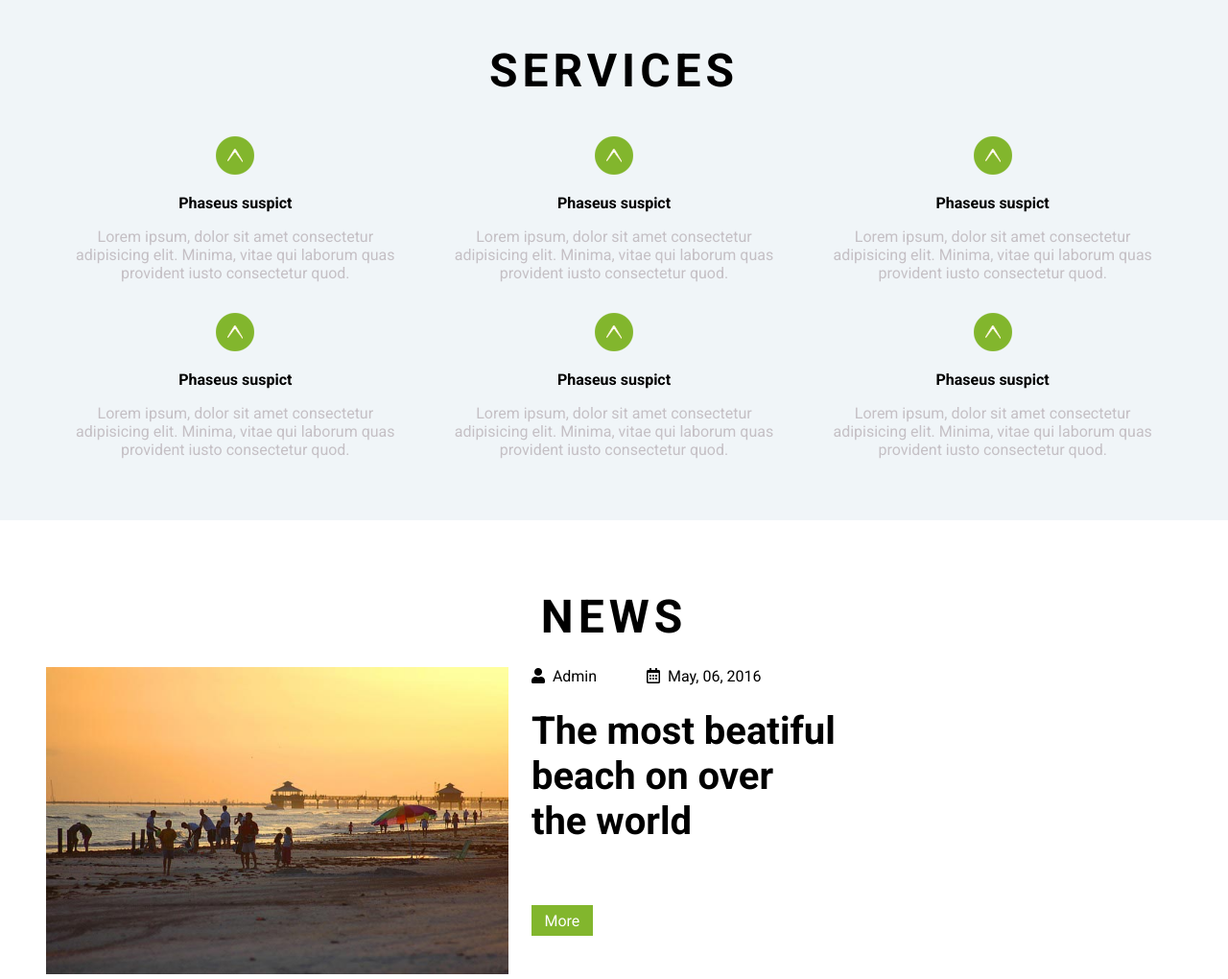
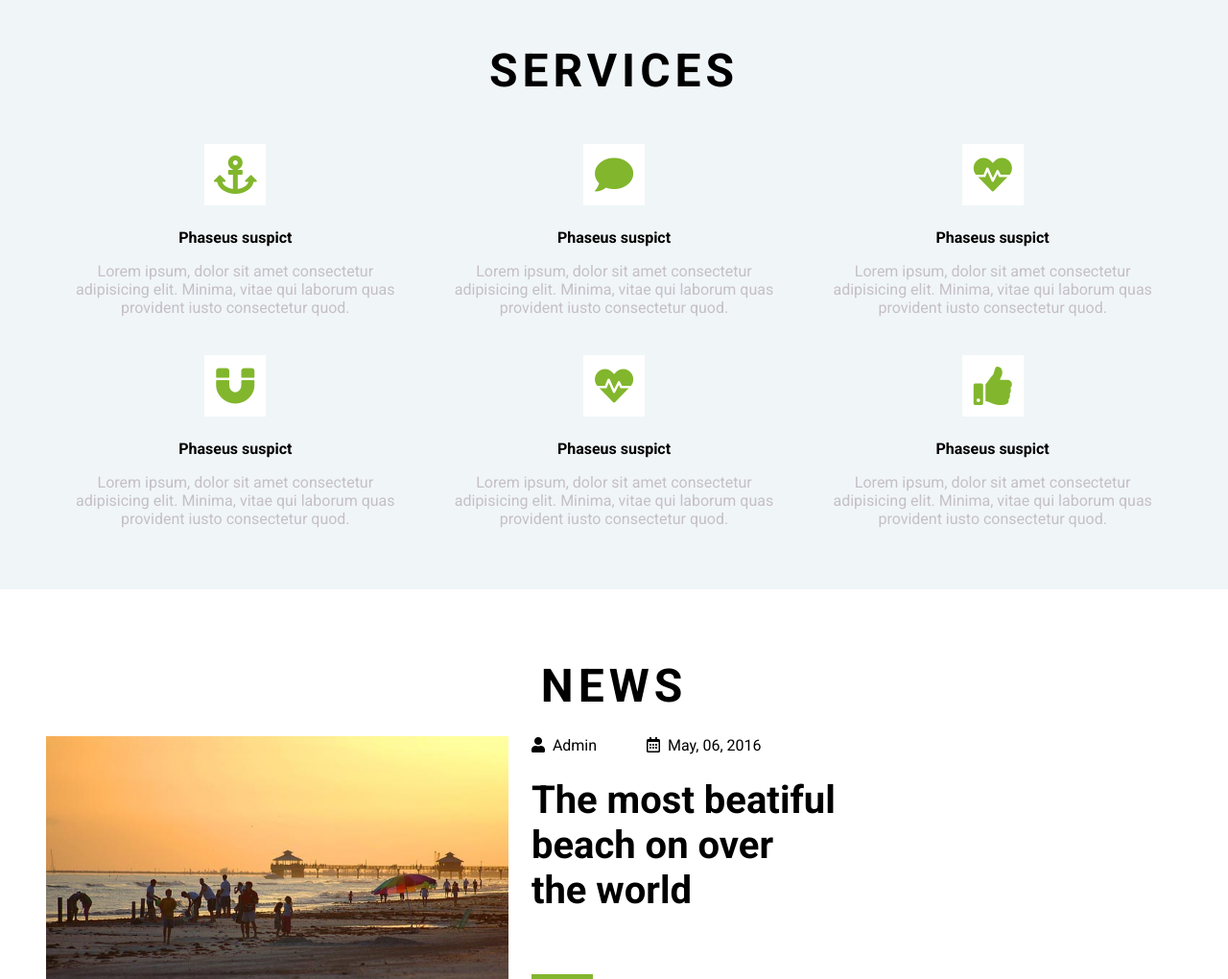
Before and after one commit to NoTimeToDie-debug/TravelWeb, a plain HTML site: page index.html in a window 1280 px wide. Shown: the part 1780-2800 px from the top of the page at 96% size. Drawn offline with Linux system fonts and the light colour scheme.

Commit message:
version 2

```diff
--- a/css/style.css
+++ b/css/style.css
@@ -5,7 +5,9 @@
     font-size: 16px;
     font-family: 'Roboto', sans-serif;
 }
-
+body {
+    position: relative;
+}
 /* header */
 .clear__both {
     clear: both;
@@ -132,6 +134,13 @@ nav .nav__icons i {
     font-size: 1rem;
 }
 
+.icon__top {
+    position: fixed;
+    z-index: 1;
+    top: 500px;
+    right: 4px;
+}
+
 /* welcome */
 #welcome {
     padding: 3rem;
@@ -189,8 +198,14 @@ nav .nav__icons i {
     font-size: 1rem;
 }
 
-#services .services__item img {
-    padding: 1rem;
+#services .services__item i {
+    width: 4rem;
+    height: 4rem;
+    line-height: 4rem;
+    font-size: 2.5rem;
+    color: #82b62d;
+    background-color: white;
+    margin: 1.5rem 0;
 }
 
 /* News */
@@ -261,6 +276,7 @@ nav .nav__icons i {
     background-color: #82b62d;
     width: 2.5rem;
     height: 2.5rem;
+    border: none;
 }
 
 #join .join__bottom {
--- a/index.html
+++ b/index.html
@@ -18,7 +18,7 @@
 
 <body>
     <!-- Header -->
-    <header>
+    <header id="top" >
         <div class="header__left float__left">
             <div class="logo">
                 <p>Njoy<span> Travels</span></p>
@@ -59,6 +59,9 @@
                 obcaecati, ducimus illo accusantium dolore dicta voluptatum excepturi! Mollitia voluptate reiciendis ut
                 architecto hic!</p>
             <button class="btn__more" style="margin: 2rem;">More</button>
+        </div>
+        <div class="icon__top">
+            <a href="#top"><img src="./images/arrow.png" alt=""></a>
         </div>
     </section>
 
@@ -106,37 +109,37 @@
         <h1>Services</h1>
         <div class="services__list">
             <div class="services__item">
-                <img src="./images/arrow.png" alt="">
+                <i class="fas fa-anchor"></i>
                 <h5>Phaseus suspict</h5>
                 <p>Lorem ipsum, dolor sit amet consectetur adipisicing elit. Minima, vitae qui laborum quas provident
                     iusto consectetur quod.</p>
             </div>
             <div class="services__item">
-                <img src="./images/arrow.png" alt="">
+                <i class="fas fa-comment"></i>
                 <h5>Phaseus suspict</h5>
                 <p>Lorem ipsum, dolor sit amet consectetur adipisicing elit. Minima, vitae qui laborum quas provident
                     iusto consectetur quod.</p>
             </div>
             <div class="services__item">
-                <img src="./images/arrow.png" alt="">
+                <i class="fas fa-heartbeat"></i>
                 <h5>Phaseus suspict</h5>
                 <p>Lorem ipsum, dolor sit amet consectetur adipisicing elit. Minima, vitae qui laborum quas provident
                     iusto consectetur quod.</p>
             </div>
             <div class="services__item">
-                <img src="./images/arrow.png" alt="">
+                <i class="fas fa-magnet"></i>
                 <h5>Phaseus suspict</h5>
                 <p>Lorem ipsum, dolor sit amet consectetur adipisicing elit. Minima, vitae qui laborum quas provident
                     iusto consectetur quod.</p>
             </div>
             <div class="services__item">
-                <img src="./images/arrow.png" alt="">
+                <i class="fas fa-heartbeat"></i>
                 <h5>Phaseus suspict</h5>
                 <p>Lorem ipsum, dolor sit amet consectetur adipisicing elit. Minima, vitae qui laborum quas provident
                     iusto consectetur quod.</p>
             </div>
             <div class="services__item">
-                <img src="./images/arrow.png" alt="">
+                <i class="fas fa-thumbs-up"></i>
                 <h5>Phaseus suspict</h5>
                 <p>Lorem ipsum, dolor sit amet consectetur adipisicing elit. Minima, vitae qui laborum quas provident
                     iusto consectetur quod.</p>
```
